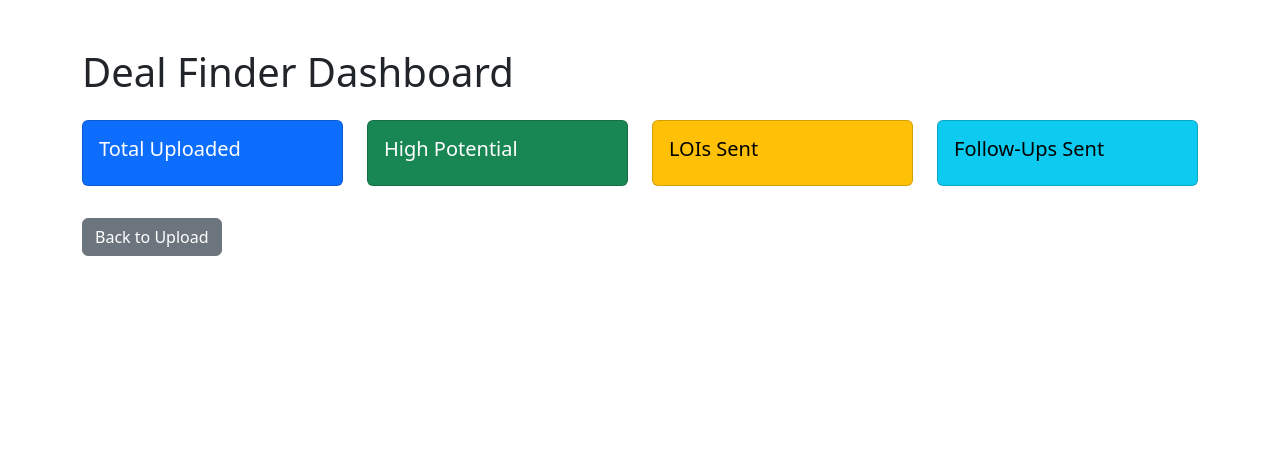
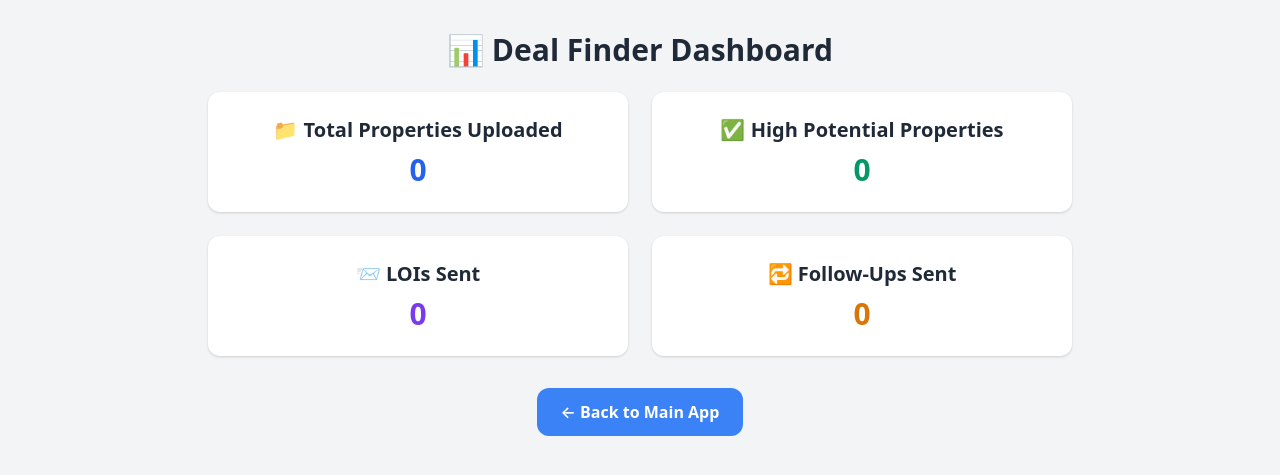
Before and after one commit to RSPS22/dealfinderpro, a Flask app: page /dashboard in a window 1280 px wide. Shown: the top 475 px of the page. Run offline with Flask 3, Linux system fonts and the light colour scheme.

Commit message:
Update dashboard.html

```diff
--- a/templates/dashboard.html
+++ b/templates/dashboard.html
@@ -3,50 +3,53 @@
 <head>
   <meta charset="UTF-8" />
   <meta name="viewport" content="width=device-width, initial-scale=1.0"/>
-  <title>Dashboard</title>
-  <link rel="stylesheet" href="https://cdn.jsdelivr.net/npm/bootstrap@5.3.0/dist/css/bootstrap.min.css">
+  <title>Deal Finder Dashboard</title>
+  <link href="https://cdn.jsdelivr.net/npm/tailwindcss@2.2.19/dist/tailwind.min.css" rel="stylesheet">
 </head>
-<body>
-  <div class="container py-5">
-    <h1 class="mb-4">Deal Finder Dashboard</h1>
-    <div class="row">
-      <div class="col-md-3">
-        <div class="card text-bg-primary mb-3">
-          <div class="card-body">
-            <h5 class="card-title">Total Uploaded</h5>
-            <p class="card-text fs-4">{{ total_uploaded }}</p>
-          </div>
-        </div>
+<body class="bg-gray-100 text-gray-800">
+  <div class="max-w-4xl mx-auto px-4 py-8">
+    <h1 class="text-3xl font-bold mb-6 text-center">📊 Deal Finder Dashboard</h1>
+
+    <div class="grid grid-cols-1 sm:grid-cols-2 gap-6">
+      <div class="bg-white p-6 rounded-xl shadow text-center">
+        <h2 class="text-xl font-semibold mb-2">📁 Total Properties Uploaded</h2>
+        <p class="text-3xl font-bold text-blue-600" id="total-uploaded">0</p>
       </div>
-      <div class="col-md-3">
-        <div class="card text-bg-success mb-3">
-          <div class="card-body">
-            <h5 class="card-title">High Potential</h5>
-            <p class="card-text fs-4">{{ high_potential }}</p>
-          </div>
-        </div>
+
+      <div class="bg-white p-6 rounded-xl shadow text-center">
+        <h2 class="text-xl font-semibold mb-2">✅ High Potential Properties</h2>
+        <p class="text-3xl font-bold text-green-600" id="high-potential-count">0</p>
       </div>
-      <div class="col-md-3">
-        <div class="card text-bg-warning mb-3">
-          <div class="card-body">
-            <h5 class="card-title">LOIs Sent</h5>
-            <p class="card-text fs-4">{{ lois_sent }}</p>
-          </div>
-        </div>
+
+      <div class="bg-white p-6 rounded-xl shadow text-center">
+        <h2 class="text-xl font-semibold mb-2">📨 LOIs Sent</h2>
+        <p class="text-3xl font-bold text-purple-600" id="lois-sent-count">0</p>
       </div>
-      <div class="col-md-3">
-        <div class="card text-bg-info mb-3">
-          <div class="card-body">
-            <h5 class="card-title">Follow-Ups Sent</h5>
-            <p class="card-text fs-4">{{ followups_sent }}</p>
-          </div>
-        </div>
+
+      <div class="bg-white p-6 rounded-xl shadow text-center">
+        <h2 class="text-xl font-semibold mb-2">🔁 Follow-Ups Sent</h2>
+        <p class="text-3xl font-bold text-yellow-600" id="followups-sent-count">0</p>
       </div>
     </div>
-    {% if user_name %}
-    <p class="mt-4">Current User: <strong>{{ user_name }}</strong> ({{ user_email }})</p>
-    {% endif %}
-    <a href="/" class="btn btn-secondary mt-3">Back to Upload</a>
+
+    <div class="mt-8 text-center">
+      <a href="/" class="inline-block bg-blue-500 text-white px-6 py-3 rounded-xl font-semibold hover:bg-blue-600 transition">← Back to Main App</a>
+    </div>
   </div>
+
+  <script>
+    // Fetch dashboard data from Flask (update route if necessary)
+    fetch('/dashboard-data')
+      .then(response => response.json())
+      .then(data => {
+        document.getElementById('total-uploaded').innerText = data.total_uploaded || 0;
+        document.getElementById('high-potential-count').innerText = data.high_potential || 0;
+        document.getElementById('lois-sent-count').innerText = data.lois_sent || 0;
+        document.getElementById('followups-sent-count').innerText = data.followups_sent || 0;
+      })
+      .catch(err => {
+        console.error('Failed to load dashboard data:', err);
+      });
+  </script>
 </body>
 </html>
```
